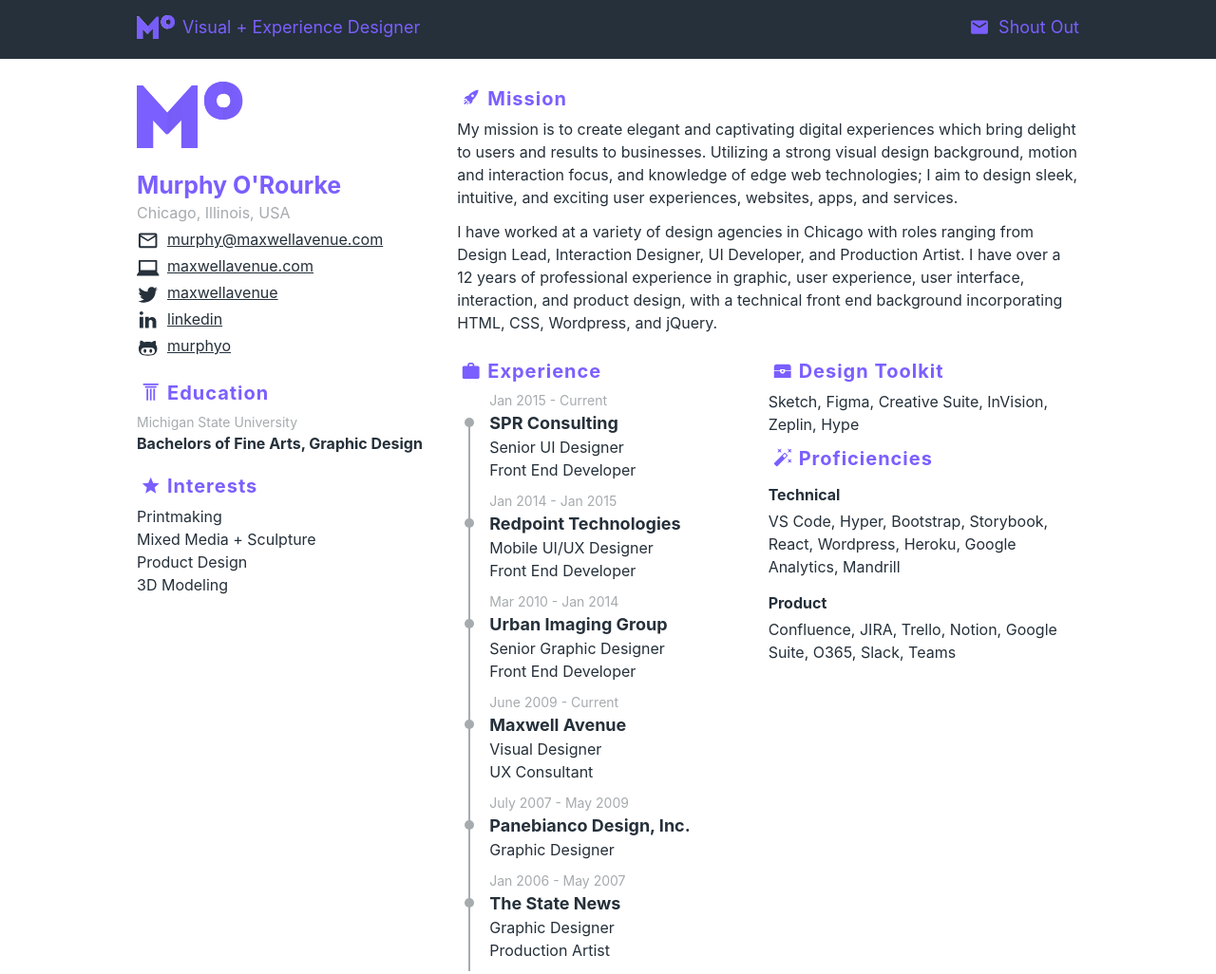
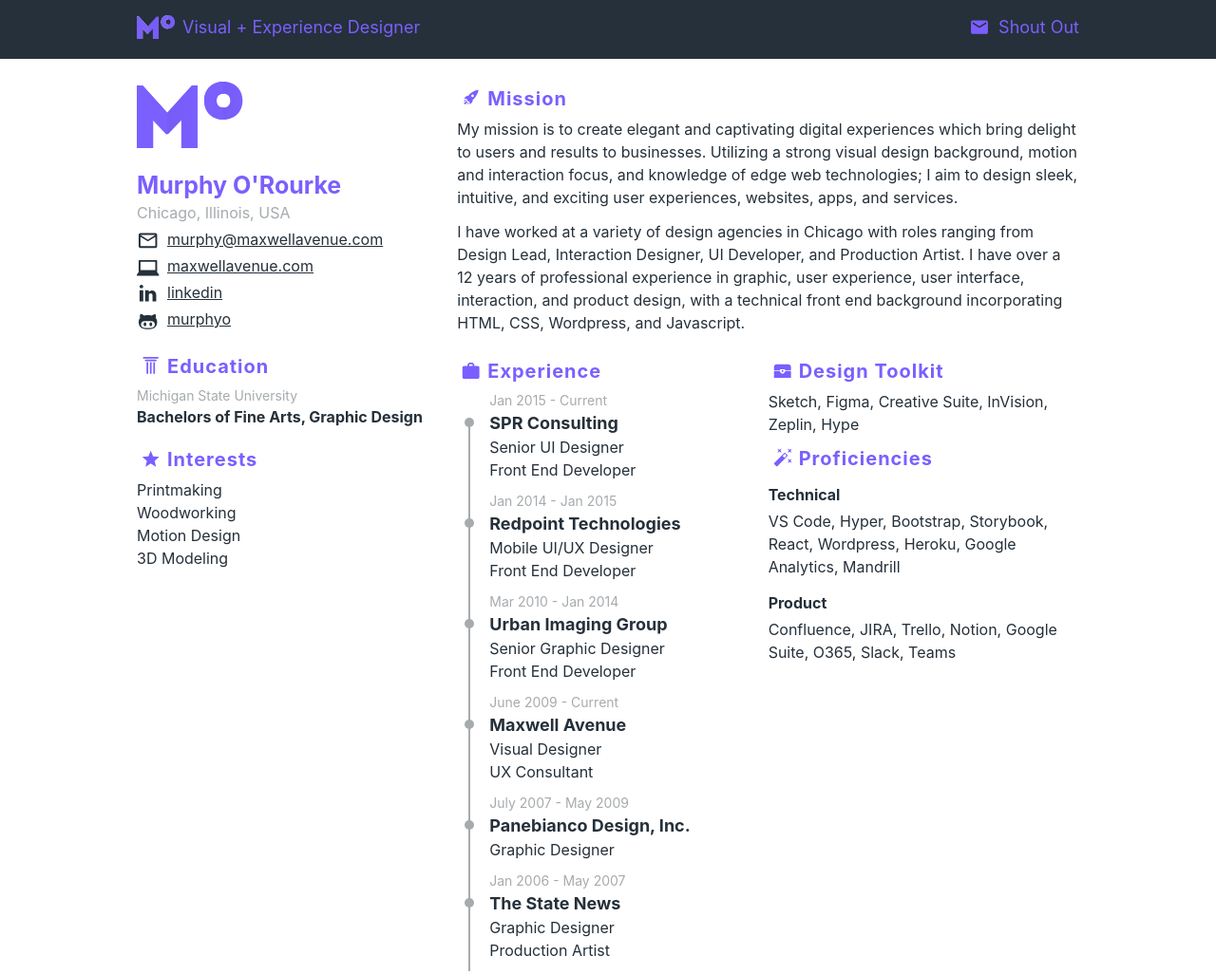
Before and after one commit to murphyo/murphyo.github.io, a website: page index.html in a window 1280 px wide. Shown: the whole page at 95% size. Drawn offline with Linux system fonts and the light colour scheme; a script that the page names is missing.

Commit message:
Update resume.

```diff
--- a/index.html
+++ b/index.html
@@ -84,7 +84,6 @@
           <li>Chicago, Illinois, USA</li>
           <li><a class="email" href="mailto:murphy@maxwellavenue.com">murphy@maxwellavenue.com</a></li>
           <li><a class="website" href="http://maxwellavenue.com" target="_blank">maxwellavenue.com</a></li>
-          <li><a class="twitter" href="https://twitter.com/maxwellavenue" target="_blank">maxwellavenue</a></li>
           <li><a class="linkedin" href="https://www.linkedin.com/in/murphyorourke" target="_blank">linkedin</a></li>
           <li><a class="github" href="https://github.com/murphyo" target="_blank">murphyo</a></li>
         </ul>
@@ -100,8 +99,8 @@
         <h1>Interests</h1>
         <ul>
           <li>Printmaking</li>
-          <li>Mixed Media + Sculpture</li>
-          <li>Product Design</li>
+          <li>Woodworking</li>
+          <li>Motion Design</li>
           <li>3D Modeling</li>
         </ul>
       </div>
@@ -112,7 +111,7 @@
         <h1>Mission</h1>
         <p>My mission is to create elegant and captivating digital experiences which bring delight to users and results to businesses. Utilizing a strong visual design background, motion and interaction focus, and knowledge of edge web technologies; I aim to design sleek, intuitive, and exciting user experiences, websites, apps, and services.</p>
 
-        <p>I have worked at a variety of design agencies in Chicago with roles ranging from Design Lead, Interaction Designer, UI Developer, and Production Artist. I have over a 12 years of professional experience in graphic, user experience, user interface, interaction, and product design, with a technical front end background incorporating HTML, CSS, Wordpress, and jQuery.</p>
+        <p>I have worked at a variety of design agencies in Chicago with roles ranging from Design Lead, Interaction Designer, UI Developer, and Production Artist. I have over a 12 years of professional experience in graphic, user experience, user interface, interaction, and product design, with a technical front end background incorporating HTML, CSS, Wordpress, and Javascript.</p>
       </div>
       <div class="experience fadeCtrl">
         <h1>Experience</h1>
```
